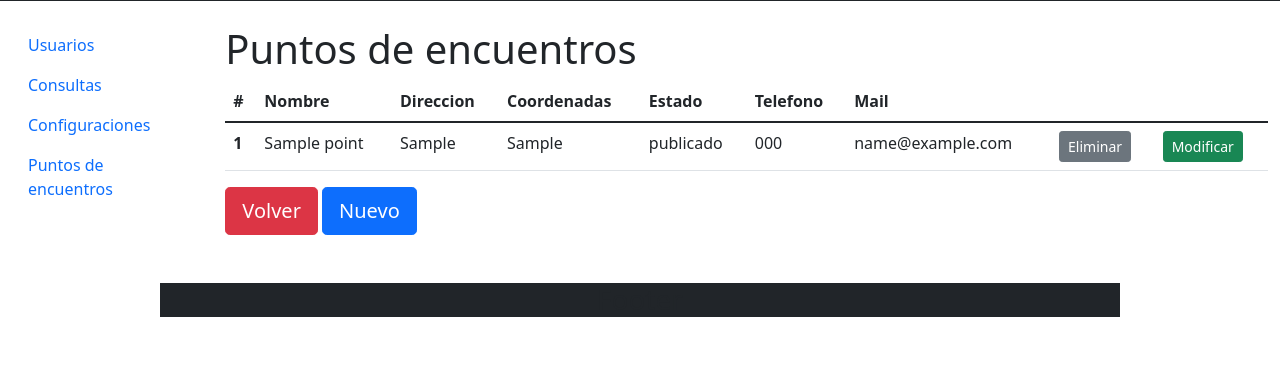
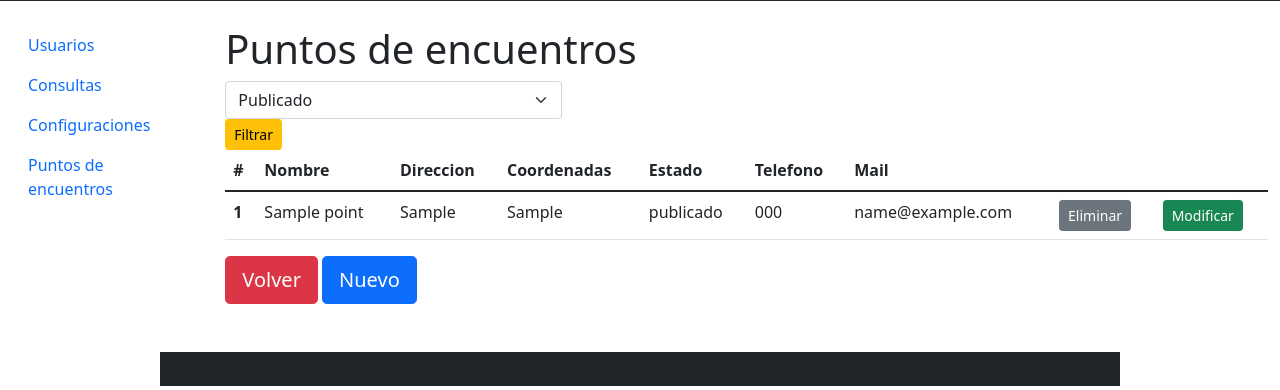
Before and after one commit to agustjn/flood-control-system, a Flask app: page /puntos in a window 1280 px wide. Shown: the part 63-453 px from the top of the page. Run offline with Flask 2, Linux system fonts and the light colour scheme; the visitor is signed in with stand-in values (Sample User, id 1); tables that the repository leaves empty hold one stand-in row (values such as "Sample post"); some libraries are stand-ins or nearby versions.

Commit message:
Se agrego un filtro por publicado o despublicado

```diff
--- a/app/__init__.py
+++ b/app/__init__.py
@@ -58,6 +58,7 @@ def create_app(environment="development"):
     app.add_url_rule("/consultas/nueva", "issue_new", issue.new)
 
     # Rutas de Usuarios
+
     app.add_url_rule("/usuarios", "user_index", user.index)
     app.add_url_rule("/usuario/delete/<user_id>", "user_delete", user.delete)
     app.add_url_rule("/usuarios", "user_create", user.create, methods=["POST"])
@@ -66,6 +67,7 @@ def create_app(environment="development"):
     app.add_url_rule("/usuarios/modification/<user_id>", "user_modification", user.modify,methods=["POST"])
 
     # Rutas de Puntos de encuentro
+    app.add_url_rule("/puntos", "index_filtro", point.index_filtro, methods=["POST"])
     app.add_url_rule("/puntos", "point_index", point.index)
     app.add_url_rule("/puntos/delete/<point_id>", "point_delete", point.delete)
     app.add_url_rule("/puntos", "point_create", point.create, methods=["POST"])
--- a/app/resources/point.py
+++ b/app/resources/point.py
@@ -5,6 +5,13 @@ from app.helpers.auth import authenticated
 from app.db import db
 
 # Protected resources
+
+def index_filtro():
+    if not authenticated(session):
+        abort(401)
+    status = request.form["status_id"]
+    points = Point.query.filter_by(estado = status).all()
+    return render_template("point/index.html", points=points)
 
 def index():
     rows_per_page = session
--- a/app/resources/user.py
+++ b/app/resources/user.py
@@ -5,6 +5,8 @@ from app.helpers.auth import authenticated
 from app.db import db
 
 # Protected resources
+
+
 
 def index():
     rows_per_page = session
--- a/app/templates/point/index.html
+++ b/app/templates/point/index.html
@@ -6,6 +6,15 @@
 
 {% block content %}
 <h1>Puntos de encuentros</h1>
+<form class="row g-3" action="{{url_for('index_filtro') }}" method="POST">
+  <div class="col-4">
+      <select name="status_id" class="form-select" id="status_id">
+          <option publicado>Publicado</option>
+          <option despublicado>Despublicado</option>
+      </select>
+      <button class="btn btn-warning btn-sm" type="submit">Filtrar</button>
+  </div>
+</form>
 <table class="table">
   <thead>
     <tr>
--- a/app/templates/point/new.html
+++ b/app/templates/point/new.html
@@ -22,8 +22,8 @@
     <div class="col-12">
       <label for="name" class="form-label">Seleccione un estado</label>
       <select class="form-select" name="status">
-        <option activo>Activo</option>
-        <option bloqueado>Bloqueado</option>
+        <option publicado>Publicado</option>
+        <option despublicado>Despublicado</option>
       </select>
     </div>
     <div class="col-12">
```
Also changed, not shown: app/templates/point/edit.html (+6 -5 lines), 1 other file.
